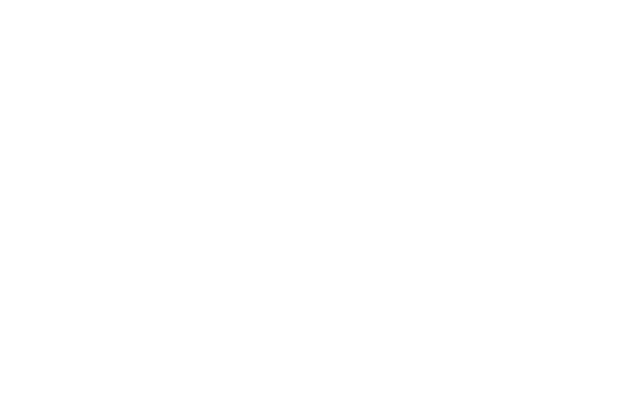
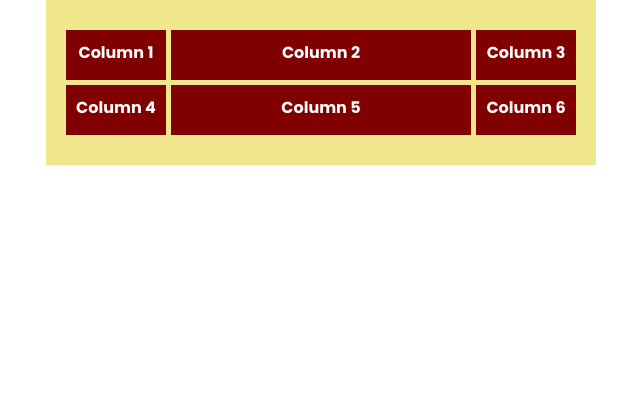
Before and after one commit to holutahyour/css_grid_tutorial, a plain HTML site: page index.html in a window 1280 px wide. Shown: the whole page, without its empty margins (319-959 px from the left). Drawn offline with Linux system fonts and the light colour scheme.

Commit message:
grid-lesson-1

```diff
--- /dev/null
+++ b/grid.css
@@ -0,0 +1,6 @@
+.container {
+    display: grid;
+    grid-template-columns: 10rem auto 10rem;
+    grid-template-rows: 5rem 5rem;
+    gap: .5rem;
+}
--- a/index.html
+++ b/index.html
@@ -8,6 +8,7 @@
 <link rel="preconnect" href="https://fonts.gstatic.com" crossorigin>
 <link href="https://fonts.googleapis.com/css2?family=Poppins:wght@400;500;600;700;800;900&display=swap" rel="stylesheet">
     <link rel="stylesheet" href="/style.css">
+    <link rel="stylesheet" href="/grid.css">
     <title>👌 CSS GRID TUTORIAL</title>
   </head>
   <body>
--- a/style.css
+++ b/style.css
@@ -14,12 +14,16 @@ body {
 }
 
 .container {
-
+    width: 55rem;
+    margin: 0 auto;
+    background-color: khaki;
+    padding: 3rem 2rem;
 }
 
 .column {
     text-align: center;
-    padding: 2rem;
+    background-color: maroon;
+    padding: 1rem;
     color: white;
     font-weight: 700;
 }
```
